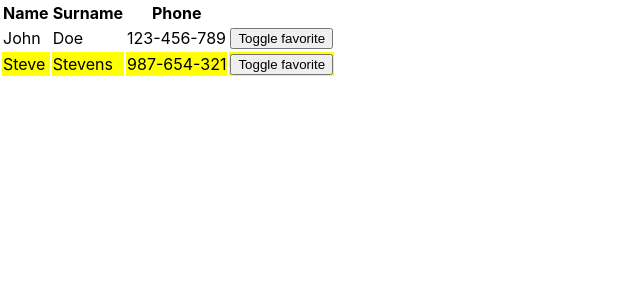
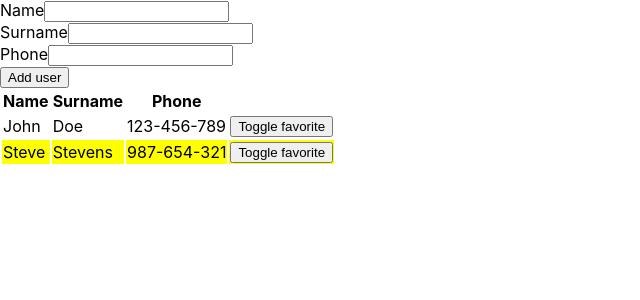
Before and after one commit to domaradzki/react-home-project, a React (Create React App) app: page / in a window 1280 px wide. Shown: the top 300 px of the page, without its empty margins (0-640 px from the left). Built offline with nearby package versions, Linux system fonts and the light colour scheme.

Commit message:
form added for the task 8

```diff
--- a/src/App.js
+++ b/src/App.js
@@ -18,20 +18,39 @@ class App extends Component {
         phone: "987-654-321",
         isFavorite: true
       }
-    ]
+    ],
+    name:'',
+    surname:'',
+    phone:''
   };
 
-  changeFavorite = (e) =>{
+  changeFavorite = e => {
     this.setState({
-      users:this.state.users.map(user=>
-        user.id !== e ? user : {...user, isFavorite:!user.isFavorite}
+      users: this.state.users.map(user =>
+        user.id !== e ? user : { ...user, isFavorite: !user.isFavorite }
       )
-    })
+    });
+  };
+  handleInputChange = (event) => {
+    const value =  event.target.value;
+    const name = event.target.name;
+    this.setState({
+      [name]: value
+    });
   }
 
   render() {
     return (
       <div className="App">
+        <form>
+          <label htmlFor="name">Name</label>
+          <input name="name" type="text" value={this.state.name} onChange={this.handleInputChange}/><br/>
+          <label htmlFor="surname">Surname</label>
+          <input name="surname" type="text" value={this.state.surname} onChange={this.handleInputChange}/><br/>
+          <label htmlFor="phone">Phone</label>
+          <input name="phone" type="text" value={this.state.phone} onChange={this.handleInputChange}/><br />
+          <button>Add user</button>
+        </form>
         <table>
           <thead>
             <tr>
@@ -42,11 +61,15 @@ class App extends Component {
           </thead>
           <tbody>
             {this.state.users.map(user => (
-              <tr key={user.id} className={user.isFavorite ? "Favorite" : ''}>
+              <tr key={user.id} className={user.isFavorite ? "Favorite" : ""}>
                 <td>{user.name}</td>
                 <td>{user.surname}</td>
                 <td>{user.phone}</td>
-                <td><button onClick={()=>this.changeFavorite(user.id)}>Toggle favorite</button></td>
+                <td>
+                  <button onClick={() => this.changeFavorite(user.id)}>
+                    Toggle favorite
+                  </button>
+                </td>
               </tr>
             ))}
           </tbody>
```
